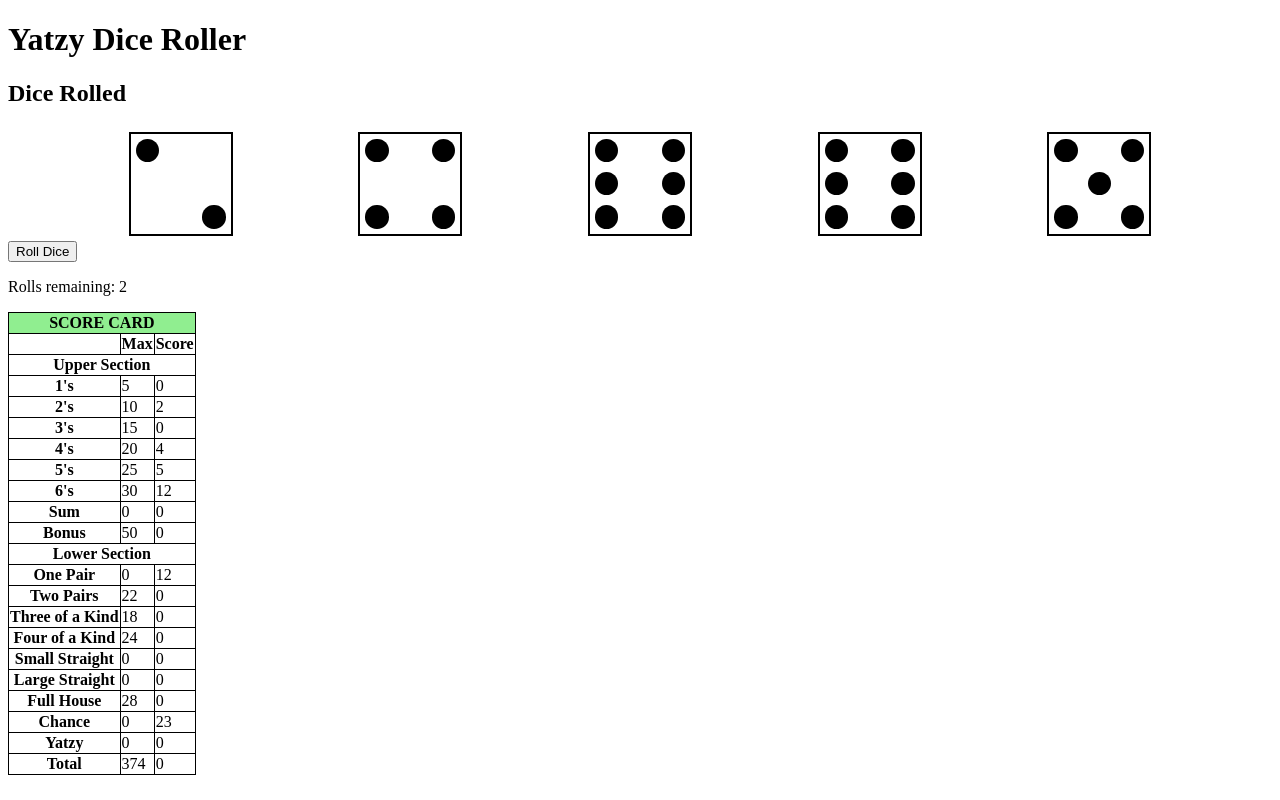
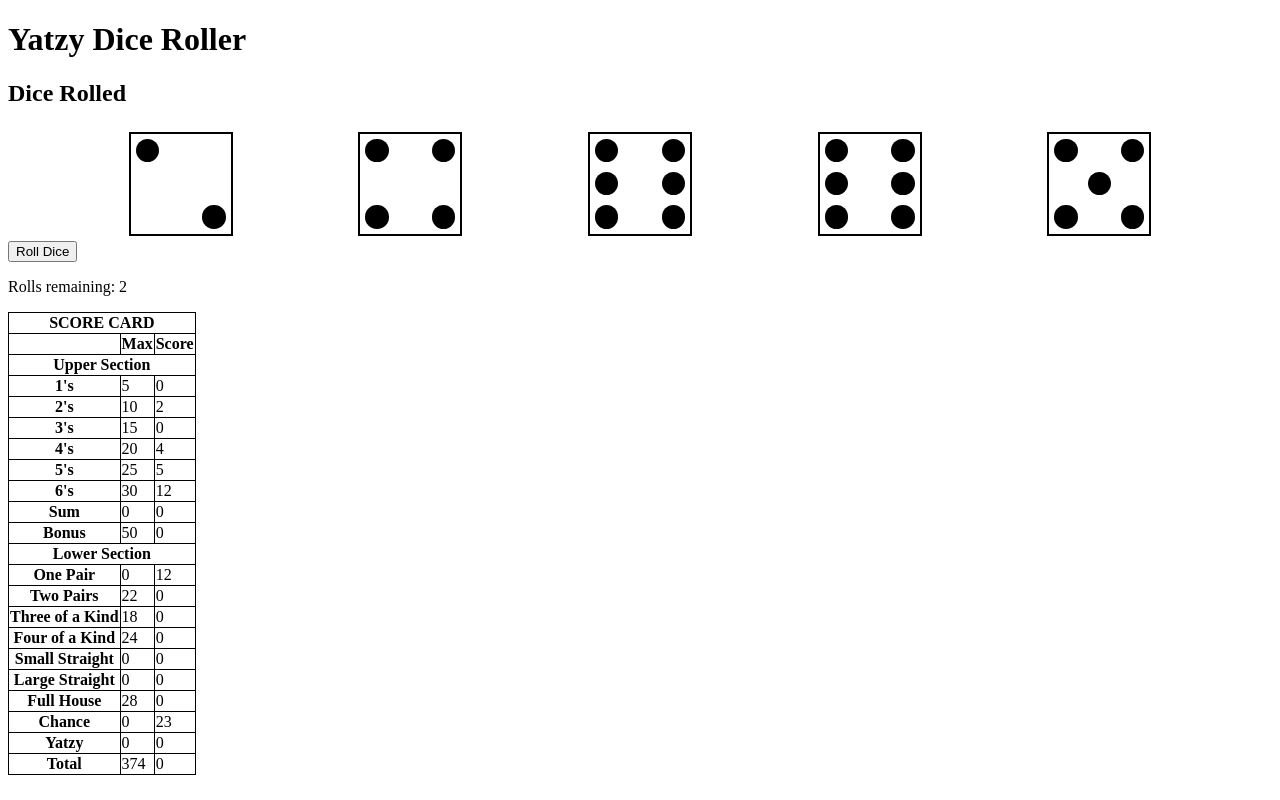
Before and after one commit to Aiden-Garrett/yatzy, a PHP site: page /public/test.html in a window 1280 px wide, with the pointer over the restyled element. Run offline with PHP 8.4, Linux system fonts and the light colour scheme.

Commit message:
made it so cannot hover on already chosen score & headers

```diff
--- a/public/styles.css
+++ b/public/styles.css
@@ -28,7 +28,9 @@
     border: solid 1px black;
 }
 
-tr:hover {
+
+
+tr:hover:not(.used, .label) {
     background-color: lightgreen;
 }
 
```
